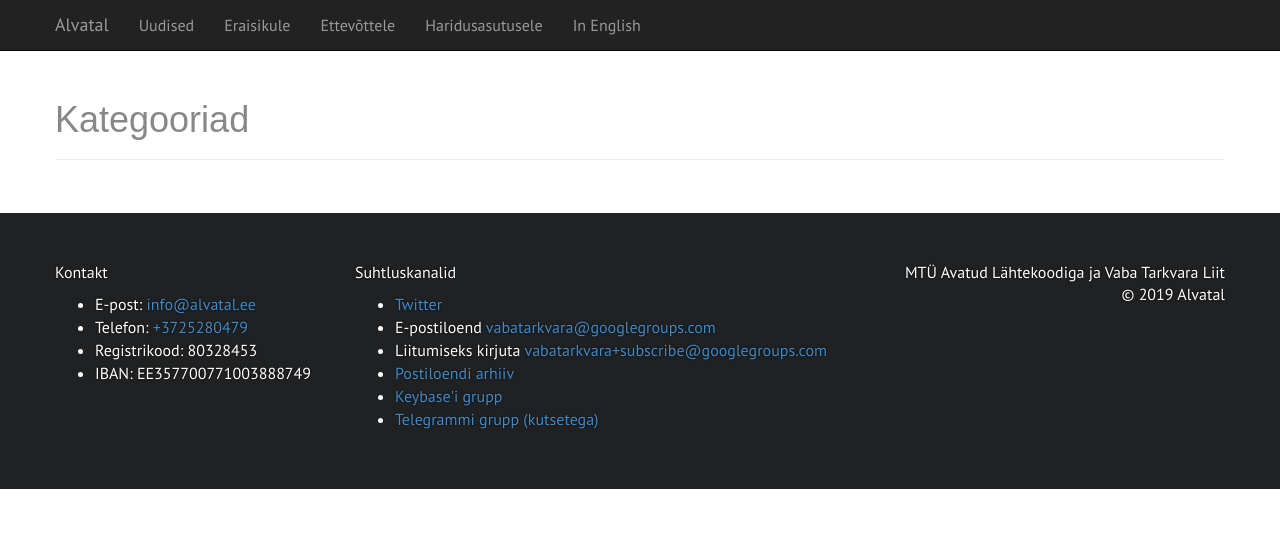
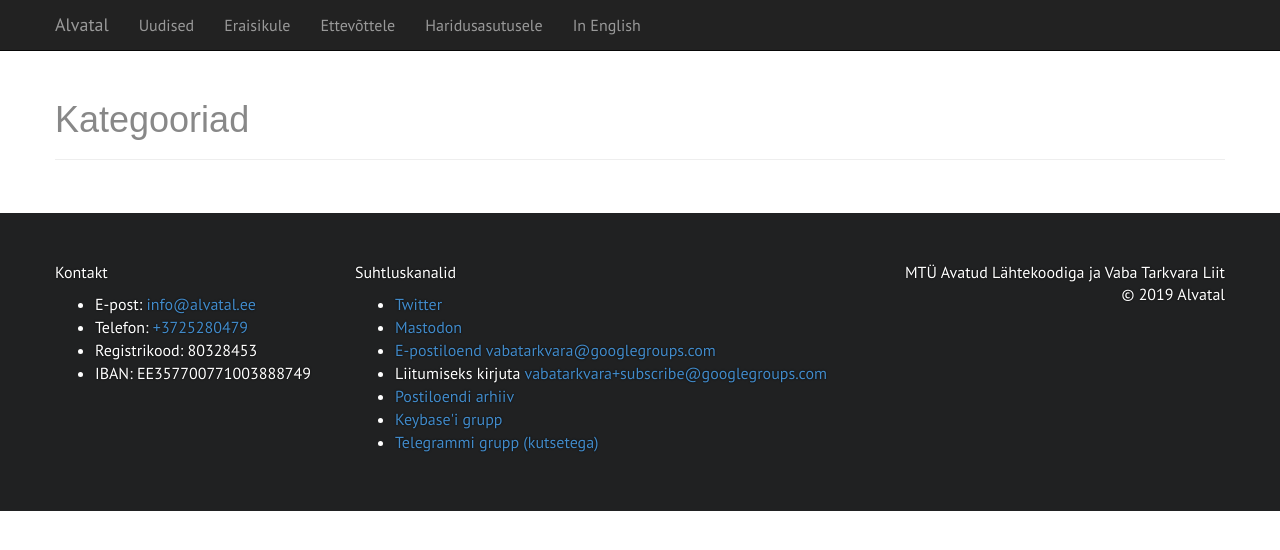
Before and after one commit to alvatal/alvatal.github.io, a Jekyll site: the page built from categories.html, in a window 1280 px wide. Shown: the top 550 px of the page. Built offline with Jekyll 4.4.1, drawn with Linux system fonts in a browser that asks for light colours; some web fonts are replaced.

Commit message:
Update default.html
channels update

```diff
--- a/_layouts/default.html
+++ b/_layouts/default.html
@@ -88,6 +88,7 @@
                     <p>Suhtluskanalid</p>
                     <ul>
                         <li><a href="http://twitter.com/alvatal" target="_blank">Twitter</a></li>
+                        <li><a href="https://floss.social/@alvatal" target="_blank">Mastodon</li>
                         <li>E-postiloend <a href="mailto:vabatarkvara@googlegroups.com">vabatarkvara@googlegroups.com</a></li>
                         <li>Liitumiseks kirjuta <a href="mailto:vabatarkvara+subscribe@googlegroups.com">vabatarkvara+subscribe@googlegroups.com</a></li>
                         <li><a href="https://groups.google.com/forum/#!forum/vabatarkvara" target="_blank">Postiloendi arhiiv</a></li>
```
